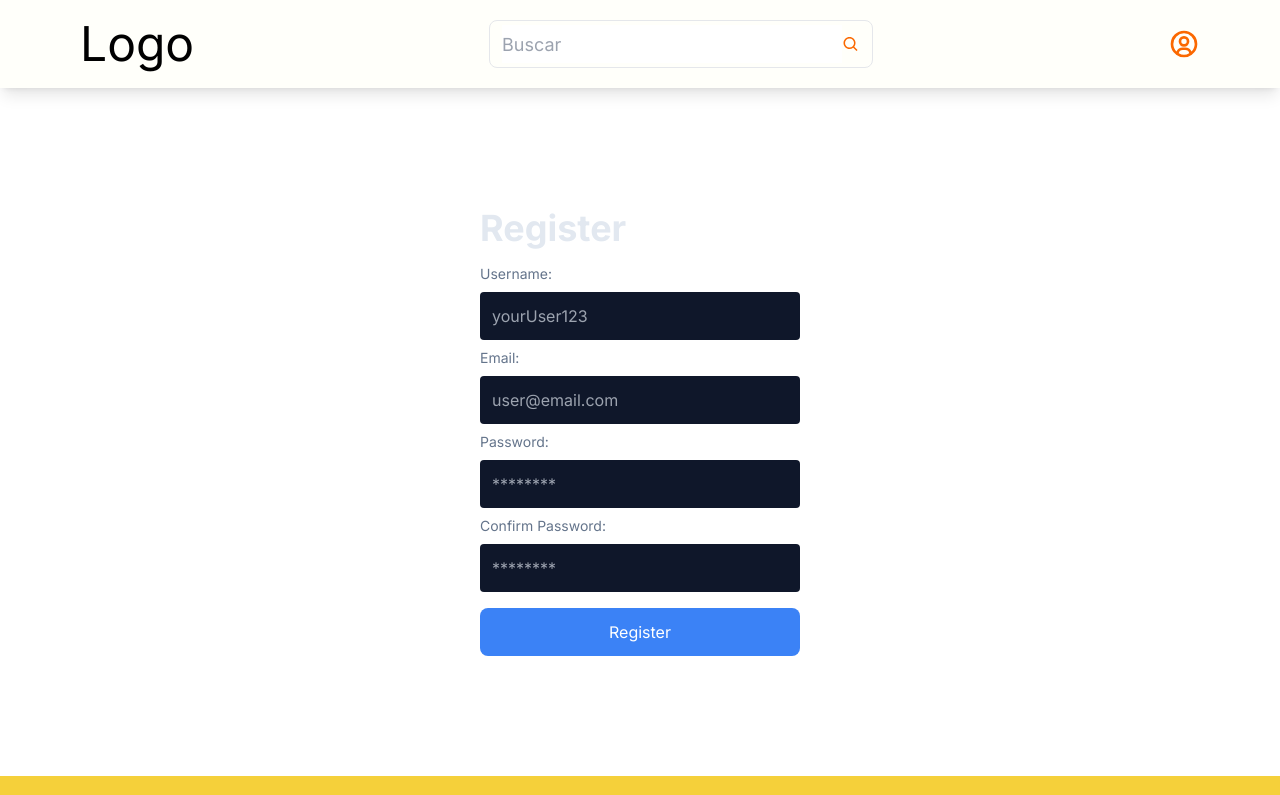
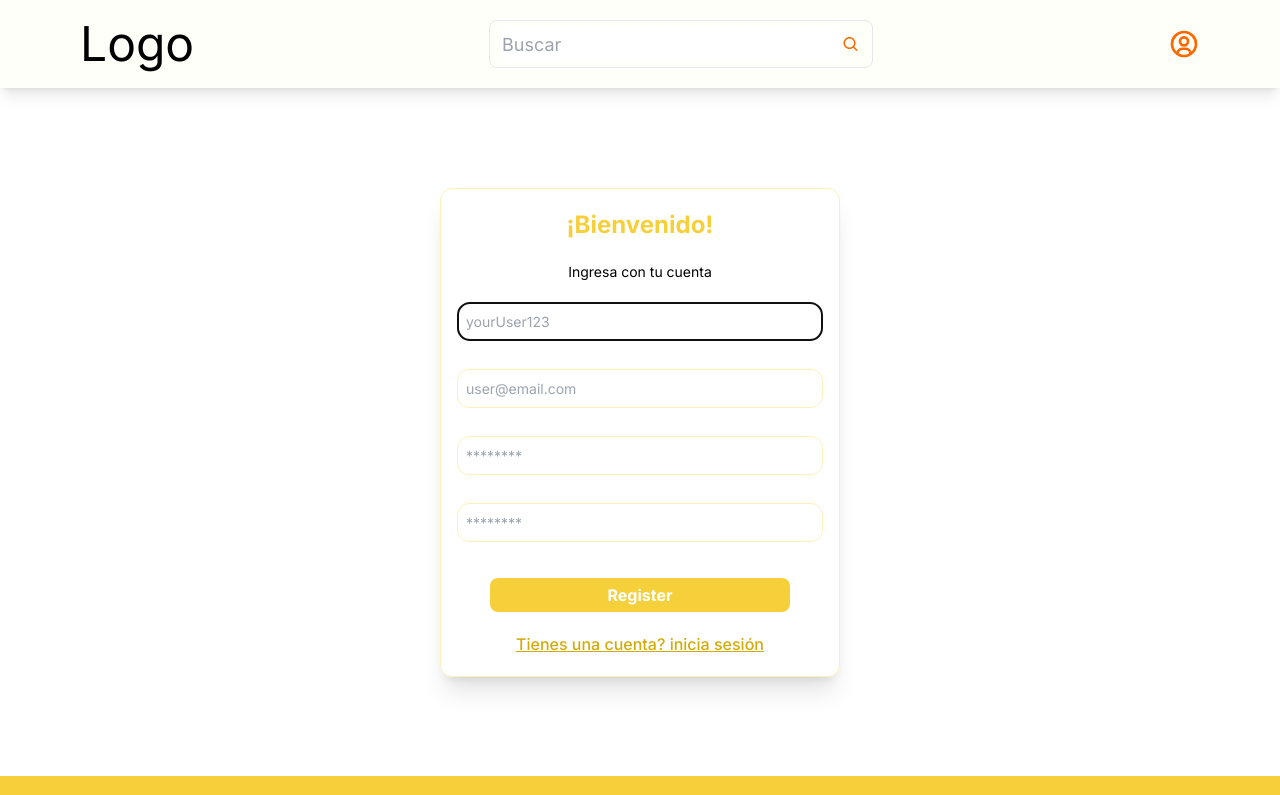
Before and after one commit to No-Country-simulation/s18-26-t-js, a Next.js app: page /auth/register in a window 1280 px wide. Shown: the top 795 px of the page. Built offline with nearby package versions, Linux system fonts and the light colour scheme.

Commit message:
le di estilos al page login y rester guiándome de los estilos del ui ux

```diff
--- a/src/app/auth/login/page.jsx
+++ b/src/app/auth/login/page.jsx
@@ -3,6 +3,7 @@ import { useForm } from "react-hook-form";
 import { signIn } from "next-auth/react";
 import {useRouter} from 'next/navigation'
 import {useState} from 'react'
+import Link from "next/link";
 
 function LoginPage() {
   const {
@@ -32,19 +33,22 @@ function LoginPage() {
   });
 
   return (
-    <div className="h-[calc(100vh-7rem)] flex justify-center items-center">
-      <form onSubmit={onSubmit} className="w-1/4">
+    <div className="h-[calc(100vh-7rem)] w-screen  flex justify-center items-center">
+      <form onSubmit={onSubmit}
+      className="rounded-xl shadow-xl w-full max-w-[400px] py-5 px-4 border-[#F5D03A59] border-solid border-[1px]
+       flex flex-col gap-6 items-center">
 
         {error && (
           <p className="bg-red-500 text-lg text-white p-3 rounded mb-2">{error}</p>
         )}
 
-        <h1 className="text-slate-200 font-bold text-4xl mb-4">Login</h1>
-
-        <label htmlFor="email" className="text-slate-500 mb-2 block text-sm">
+        <h1 className="text-[#F5D03A] font-bold text-2xl  ">¡Bienvenido!</h1>
+        <p className="text-[14px] font-normal">Ingresa con tu cuenta</p>
+        {/*<label htmlFor="email" className="text-slate-500 mb-2 block text-sm">
           Email:
-        </label>
+        </label>//*/}
         <input
+         autoFocus
           type="email"
           {...register("email", {
             required: {
@@ -52,7 +56,7 @@ function LoginPage() {
               message: "Email is required",
             },
           })}
-          className="p-3 rounded block mb-2 bg-slate-900 text-slate-300 w-full"
+          className="p-2 text-[14px] rounded-xl block mb-2 bg-transparent text-black border-[#F5D03A59] border-solid border-[1px] w-full"
           placeholder="user@email.com"
         />
 
@@ -60,9 +64,9 @@ function LoginPage() {
           <span className="text-red-500 text-xs">{errors.email.message}</span>
         )}
 
-        <label htmlFor="password" className="text-slate-500 mb-2 block text-sm">
+        {/*<label htmlFor="password" className="text-slate-500 mb-2 block text-sm">
           Password:
-        </label>
+        </label>*/}
         <input
           type="password"
           {...register("password", {
@@ -71,7 +75,7 @@ function LoginPage() {
               message: "Password is required",
             },
           })}
-          className="p-3 rounded block mb-2 bg-slate-900 text-slate-300 w-full"
+          className="p-2 text-[14px] rounded-xl block mb-2 bg-transparent text-black border-[#F5D03A59] border-solid border-[1px] w-full"
           placeholder="******"
         />
 
@@ -81,10 +85,16 @@ function LoginPage() {
           </span>
         )}
 
-        <button className="w-full bg-blue-500 text-white p-3 rounded-lg mt-2">
-          Login
+        <button
+        className=" transition-colors w-full max-w-[300px] bg-[#F5D03A] text-white py-[5px] font-bold rounded-lg mt-2
+         hover:bg-yellow-900  ">
+          Iniciar sesión
         </button>
+        <Link
+        className="text-[#D2AB0B] font-medium underline transition-colors hover:text-yellow-700"
+        href={'register'}>No tienes una cuenta? regístrate</Link>
       </form>
+
     </div>
   );
 }
--- a/src/app/auth/register/page.jsx
+++ b/src/app/auth/register/page.jsx
@@ -1,6 +1,7 @@
 "use client";
 import { useForm } from "react-hook-form";
 import { useRouter } from "next/navigation";
+import Link from "next/link";
 
 function RegisterPage() {
   const {
@@ -35,22 +36,22 @@ function RegisterPage() {
   console.log(errors);
 
   return (
-    <div className="h-[calc(100vh-7rem)] flex justify-center items-center">
-      <form onSubmit={onSubmit} className="w-1/4">
-        <h1 className="text-slate-200 font-bold text-4xl mb-4">Register</h1>
-
-        <label htmlFor="username" className="text-slate-500 mb-2 block text-sm">
-          Username:
-        </label>
+    <div className="h-[calc(100vh-7rem)] w-screen  flex justify-center items-center">
+      <form onSubmit={onSubmit} className="rounded-xl shadow-xl w-full max-w-[400px] py-5 px-4 border-[#F5D03A59] border-solid border-[1px]
+       flex flex-col gap-5 items-center">
+         <h1 className="text-[#F5D03A] font-bold text-2xl  ">¡Bienvenido!</h1>
+         <p className="text-[14px] font-normal">Ingresa con tu cuenta</p>
         <input
           type="text"
+          autoFocus
           {...register("username", {
             required: {
               value: true,
               message: "Username is required",
             },
           })}
-          className="p-3 rounded block mb-2 bg-slate-900 text-slate-300 w-full"
+          className="p-2 text-[14px] rounded-xl block mb-2
+          bg-transparent text-black border-[#F5D03A59] border-solid border-[1px] w-full"
           placeholder="yourUser123"
         />
 
@@ -60,9 +61,6 @@ function RegisterPage() {
           </span>
         )}
 
-        <label htmlFor="email" className="text-slate-500 mb-2 block text-sm">
-          Email:
-        </label>
         <input
           type="email"
           {...register("email", {
@@ -71,16 +69,13 @@ function RegisterPage() {
               message: "Email is required",
             },
           })}
-          className="p-3 rounded block mb-2 bg-slate-900 text-slate-300 w-full"
+          className="p-2 text-[14px] rounded-xl block mb-2 bg-transparent text-black border-[#F5D03A59] border-solid border-[1px] w-full"
           placeholder="user@email.com"
         />
         {errors.email && (
           <span className="text-red-500 text-xs">{errors.email.message}</span>
         )}
 
-        <label htmlFor="password" className="text-slate-500 mb-2 block text-sm">
-          Password:
-        </label>
         <input
           type="password"
           {...register("password", {
@@ -89,7 +84,7 @@ function RegisterPage() {
               message: "Password is required",
             },
           })}
-          className="p-3 rounded block mb-2 bg-slate-900 text-slate-300 w-full"
+          className="p-2 text-[14px] rounded-xl block mb-2 bg-transparent text-black border-[#F5D03A59] border-solid border-[1px] w-full"
           placeholder="********"
         />
         {errors.password && (
@@ -98,12 +93,6 @@ function RegisterPage() {
           </span>
         )}
 
-        <label
-          htmlFor="confirmPassword"
-          className="text-slate-500 mb-2 block text-sm"
-        >
-          Confirm Password:
-        </label>
         <input
           type="password"
           {...register("confirmPassword", {
@@ -112,7 +101,7 @@ function RegisterPage() {
               message: "Confirm Password is required",
             },
           })}
-          className="p-3 rounded block mb-2 bg-slate-900 text-slate-300 w-full"
+          className="p-2 text-[14px] rounded-xl block mb-2 bg-transparent text-black border-[#F5D03A59] border-solid border-[1px] w-full"
           placeholder="********"
         />
         {errors.confirmPassword && (
@@ -121,9 +110,13 @@ function RegisterPage() {
           </span>
         )}
 
-        <button className="w-full bg-blue-500 text-white p-3 rounded-lg mt-2">
+        <button className="transition-colors w-full max-w-[300px] bg-[#F5D03A]
+         text-white py-[5px] font-bold rounded-lg mt-2 hover:bg-yellow-900 ">
           Register
         </button>
+        <Link
+        className="text-[#D2AB0B] font-medium underline transition-colors hover:text-yellow-700"
+        href={'login'}>Tienes una cuenta? inicia sesión</Link>
       </form>
     </div>
   );
```
